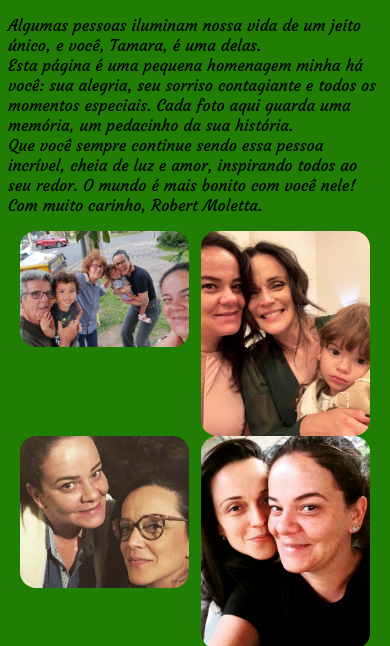
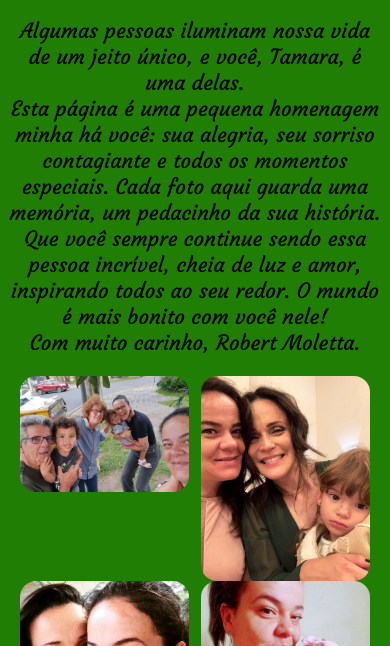
Before and after one commit to Moletta269/tamara-gasparini, a plain HTML site: page index.html in a window 390 px wide. Shown: the part 190-836 px from the top of the page. Drawn offline with Linux system fonts and the light colour scheme.

Commit message:
ajustes finais

```diff
--- a/index.html
+++ b/index.html
@@ -11,12 +11,11 @@
         <section class="conteudo">
             <section class="conteudo__apresentacao">
                 <h1><strong class="conteudo__apresentacao__titulo">Para Tamara Gasparini, com muito carinho.</strong></h1>
-                <p class="conteudo_apresentacao_paragrafo">Algumas pessoas iluminam nossa vida de um jeito único, e você, Tamara, é uma delas.<br>Esta página é uma pequena homenagem minha há você: sua alegria, seu sorriso contagiante e todos os momentos especiais. Cada foto aqui guarda uma memória, um pedacinho da sua história.<br>Que você sempre continue sendo essa pessoa incrível, cheia de luz e amor, inspirando todos ao seu redor. O mundo é mais bonito com você nele!<br>Com muito carinho, Robert Moletta.</p>
+                <p class="conteudo__apresentacao__paragrafo">Algumas pessoas iluminam nossa vida de um jeito único, e você, Tamara, é uma delas.<br>Esta página é uma pequena homenagem minha há você: sua alegria, seu sorriso contagiante e todos os momentos especiais. Cada foto aqui guarda uma memória, um pedacinho da sua história.<br>Que você sempre continue sendo essa pessoa incrível, cheia de luz e amor, inspirando todos ao seu redor. O mundo é mais bonito com você nele!<br>Com muito carinho, Robert Moletta.</p>
             </section>
             <section class="foto">
                 <img class="conteudo__foto" src="./assets/foto1.jpg">
                 <img class="conteudo__foto" src="./assets/foto2.jpg">
-                <img class="conteudo__foto" src="./assets/foto3.jpg">
                 <img class="conteudo__foto" src="./assets/foto4.jpg">
                 <img class="conteudo__foto" src="./assets/foto5.jpg">
                 <img class="conteudo__foto" src="./assets/foto6.jpg">
--- a/styles/style.css
+++ b/styles/style.css
@@ -54,6 +54,7 @@ body {
 
     .conteudo__apresentacao__paragrafo {
         font-size: 1.3rem;
+        text-align: center;
     }
 
 }
```
Also changed, not shown: assets/foto3.jpg (deleted).
